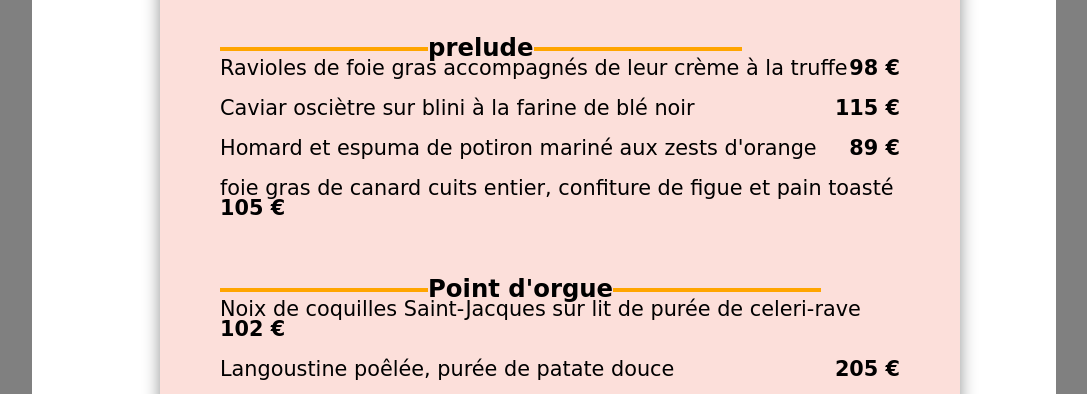
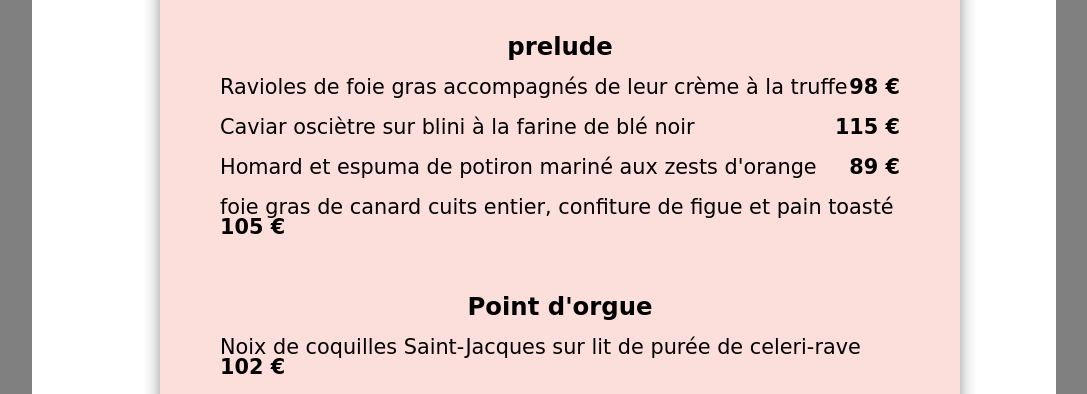
Before and after one commit to lilie65/homyfood, a website: page menu1.html in a window 1280 px wide. Shown: the part 371-765 px from the top of the page, without its empty margins (96-1183 px from the left). Drawn offline with nearby package versions, Linux system fonts and the light colour scheme; files that its build step writes are made by us from their sources; a web font is replaced by a local one.

Commit message:
nouvelle branche

```diff
--- a/menu1.html
+++ b/menu1.html
@@ -21,7 +21,7 @@
                             <h1 class="titre2">La note enchantée</h1>
                     </article>
             <article>
-                <h3>prelude</h3>
+                <h3 class="dessin1">prelude</h3>
                 <div class="carte">
                     <p>Ravioles de foie gras accompagnés de leur crème à la truffe</p>
                     <b>98 €</b>
@@ -40,7 +40,7 @@
                 </div>
             </article>
             <article>
-                <h3>Point d'orgue</h3>
+                <h3 class="dessin1">Point d'orgue</h3>
                 <div class="carte">
                     <p>Noix de coquilles Saint-Jacques sur lit de purée de celeri-rave</p>
                     <b>102 €</b>
@@ -55,7 +55,7 @@
                 </div>
             </article>
             <article >
-                <h3>Mouvement final</h3>
+                <h3 class="dessin1">Mouvement final</h3>
                 <div id="carte">
                     <p>Macaron noisette et chocolat, glace au caramel brun et sel de guérande</p>
                     <p>Baba au rhum revisité avec son coulis de citron</p>
--- a/sass/_menu.scss
+++ b/sass/_menu.scss
@@ -59,25 +59,13 @@
             margin:2rem;
         }
         &.page4{
-            font-size: 5rem;
-            margin:4rem;
+            font-size: 3rem;
+            margin:3rem;
         }
     }
     h3, h2 {
         text-align: center;
     }
-    h3, h3::before, h3::after {
-        display:inline-block;
-        vertical-align: middle;
-
-      }
-      h3::before, h3::after {
-        height:0.2rem;
-        width:13rem;
-        background: orange;
-        content:""
-      }
-
     .note {
 
         position: absolute;
```
Also changed, not shown: style.css (added), 1 other file.
